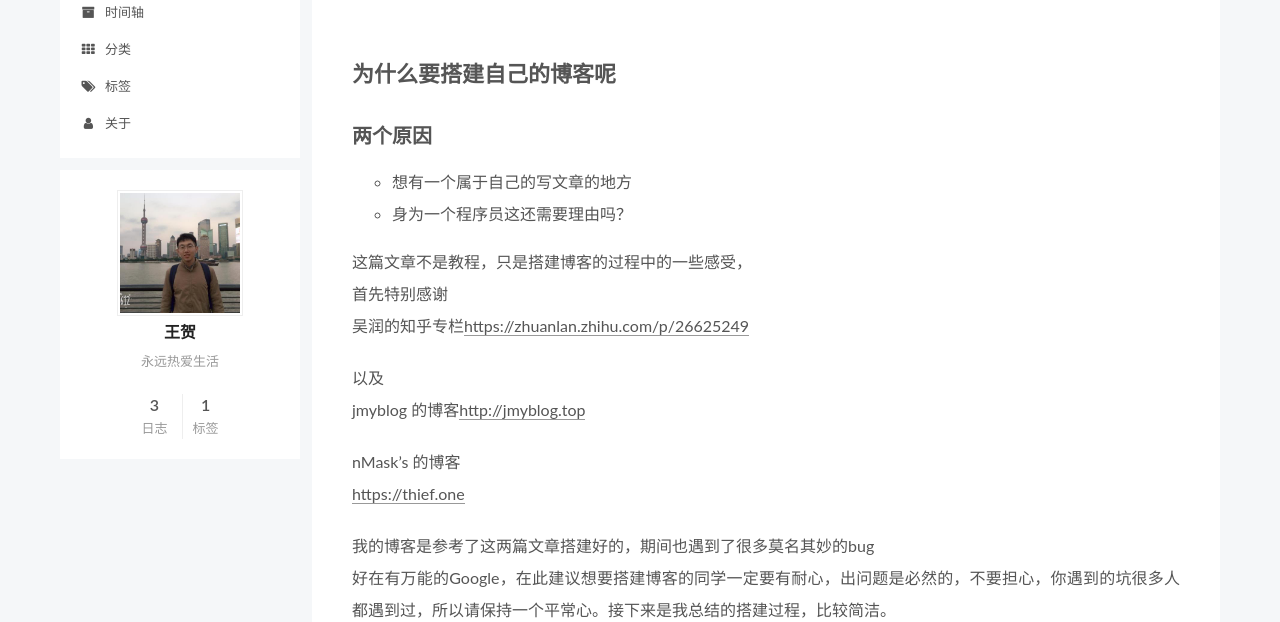
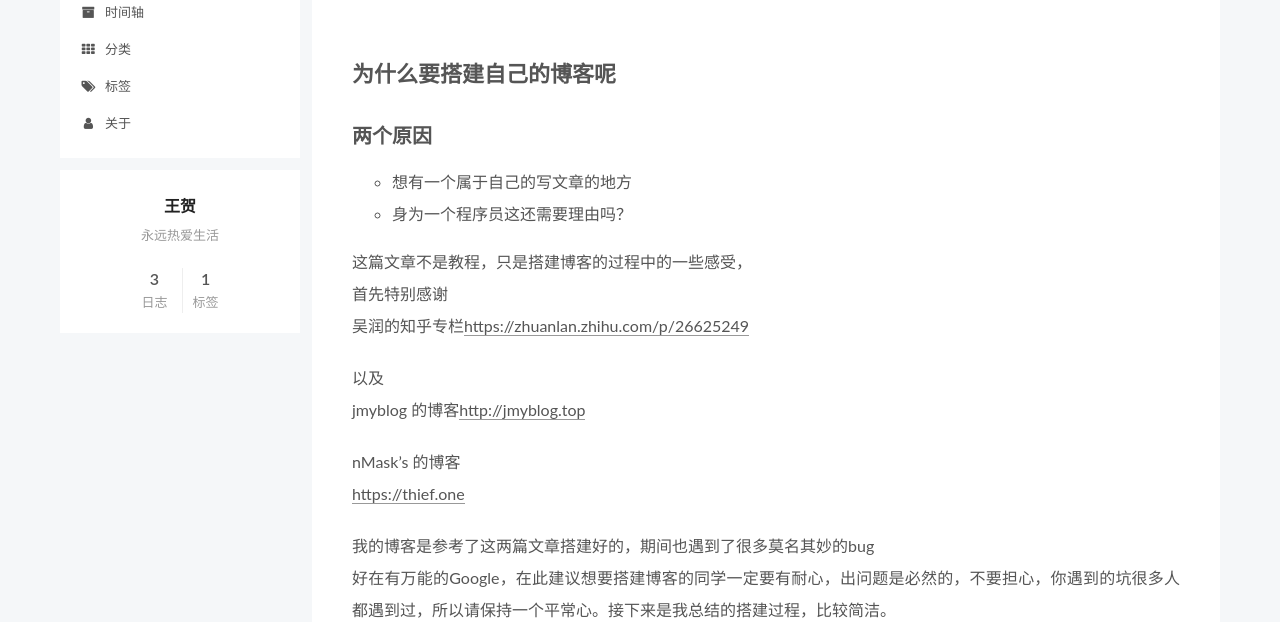
Before and after one commit to haitang10/haitang10.github.io, a plain HTML site: page index.html in a window 1280 px wide. Shown: the part 178-800 px from the top of the page. Drawn offline with Linux system fonts and the light colour scheme.

Commit message:
Site updated: 2018-08-24 21:29:16

```diff
--- a/css/main.css
+++ b/css/main.css
@@ -1849,7 +1849,7 @@ img:hover {
   width: 4px;
   height: 4px;
   border-radius: 50%;
-  background: #e2ff94;
+  background: #ff67ff;
 }
 .links-of-blogroll {
   font-size: 13px;
--- a/index.html
+++ b/index.html
@@ -313,7 +313,7 @@
     <span hidden itemprop="author" itemscope itemtype="http://schema.org/Person">
       <meta itemprop="name" content="王贺">
       <meta itemprop="description" content="永远热爱生活">
-      <meta itemprop="image" content="/images/avatar.jpg">
+      <meta itemprop="image" content="/images/avatar.gif">
     </span>
 
     <span hidden itemprop="publisher" itemscope itemtype="http://schema.org/Organization">
@@ -480,7 +480,7 @@
     <span hidden itemprop="author" itemscope itemtype="http://schema.org/Person">
       <meta itemprop="name" content="王贺">
       <meta itemprop="description" content="永远热爱生活">
-      <meta itemprop="image" content="/images/avatar.jpg">
+      <meta itemprop="image" content="/images/avatar.gif">
     </span>
 
     <span hidden itemprop="publisher" itemscope itemtype="http://schema.org/Organization">
@@ -615,7 +615,7 @@
     <span hidden itemprop="author" itemscope itemtype="http://schema.org/Person">
       <meta itemprop="name" content="王贺">
       <meta itemprop="description" content="永远热爱生活">
-      <meta itemprop="image" content="/images/avatar.jpg">
+      <meta itemprop="image" content="/images/avatar.gif">
     </span>
 
     <span hidden itemprop="publisher" itemscope itemtype="http://schema.org/Organization">
@@ -770,10 +770,6 @@
       <section class="site-overview-wrap sidebar-panel sidebar-panel-active">
         <div class="site-overview">
           <div class="site-author motion-element" itemprop="author" itemscope itemtype="http://schema.org/Person">
-
-              <img class="site-author-image" itemprop="image"
-                src="/images/avatar.jpg"
-                alt="王贺" />
 
               <p class="site-author-name" itemprop="name">王贺</p>
               <p class="site-description motion-element" itemprop="description">永远热爱生活</p>
```
Also changed, not shown: 2018/08/23/hello-world/index.html (+1 -5 lines), 2018/08/23/test-my-site/index.html (+1 -5 lines), 2018/08/24/我的第一篇文章/index.html (+1 -5 lines), archives/2018/08/index.html (+0 -4 lines), archives/2018/index.html (+0 -4 lines), archives/index.html (+0 -4 lines), tags/博客/index.html (+0 -4 lines).
